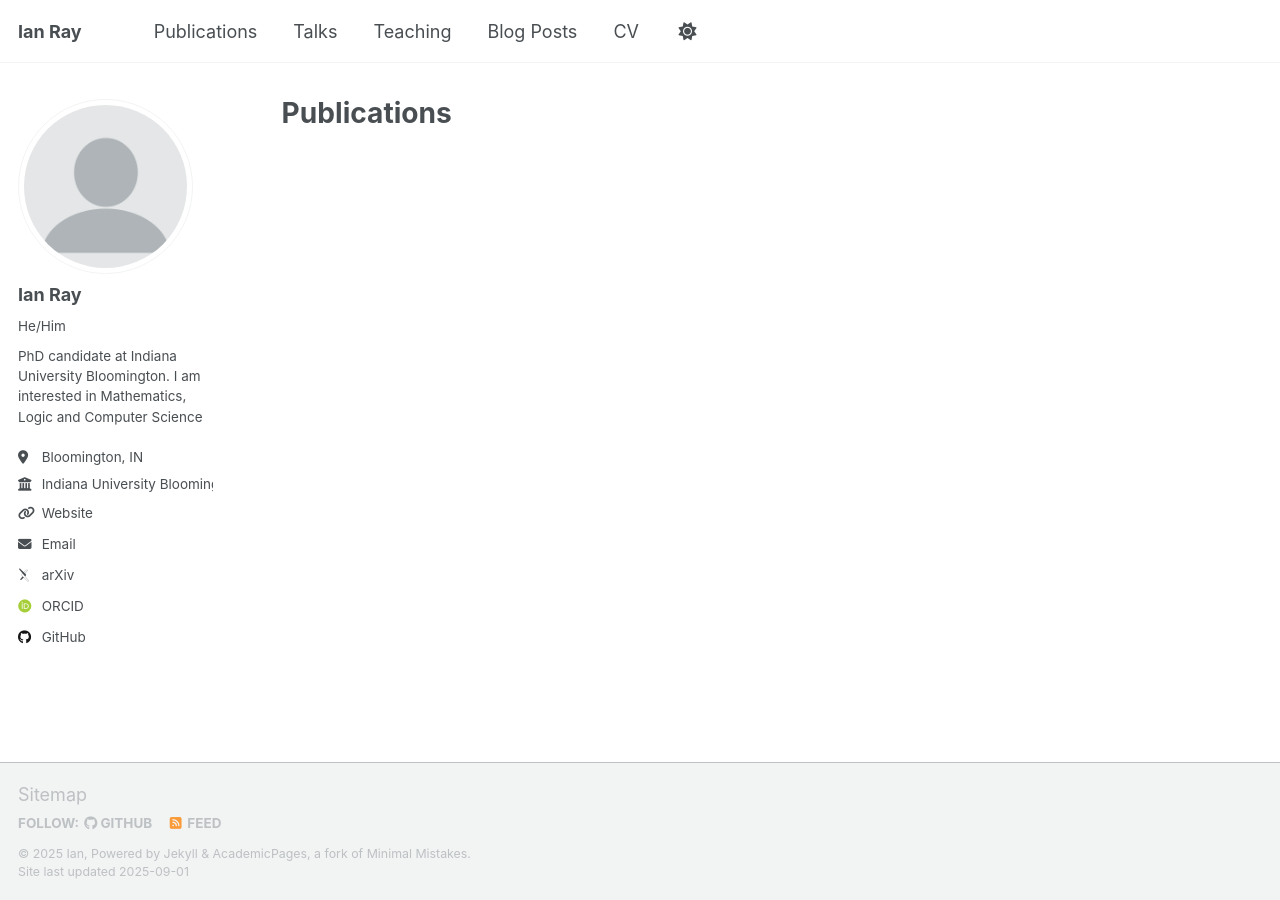
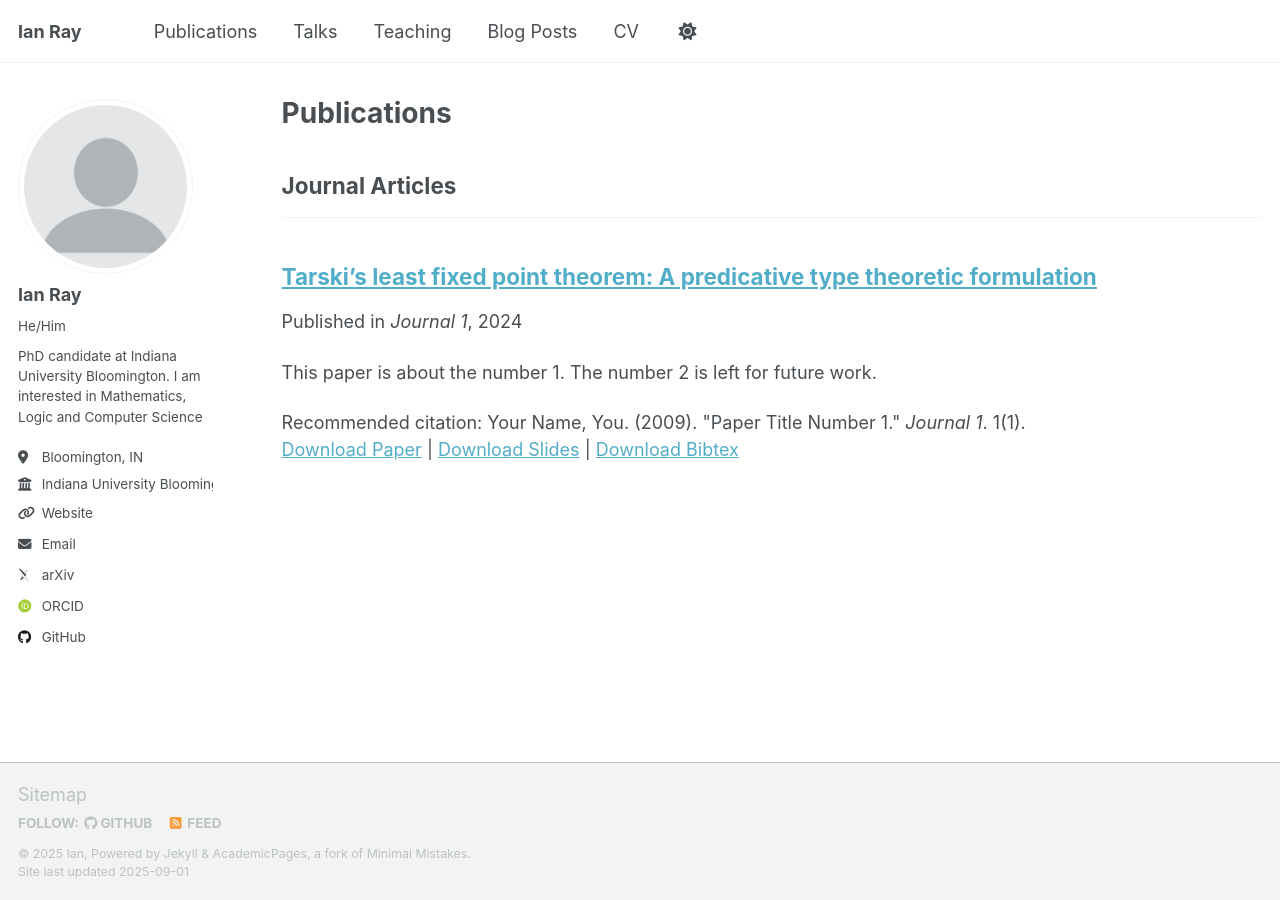
Before and after one commit to IanRay11/IanRay11.github.io, a Jekyll site: the page built from _pages/publications.html, in a window 1280 px wide. Built offline with Jekyll 4.4.1, drawn with Linux system fonts in a browser that asks for light colours; some web fonts are replaced; a script that is not in the unit is left out.

Commit message:
Update TarskiLFP.md

```diff
--- a/_publications/TarskiLFP.md
+++ b/_publications/TarskiLFP.md
@@ -3,7 +3,7 @@ title: "Tarski's least fixed point theorem: A predicative type theoretic formula
 collection: publications
 category: manuscripts
 permalink: /publication/TarskiLFP
-excerpt: 'We provide a type theoretic treatment of the paper "On Tarski's fixed point theorem" by Giovanni Curi.'
+excerpt: 'This paper is about the number 1. The number 2 is left for future work.'
 date: 2024-01-01
 venue: 'Journal 1'
 slidesurl: ''
```
